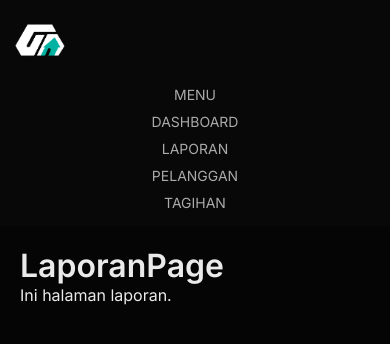
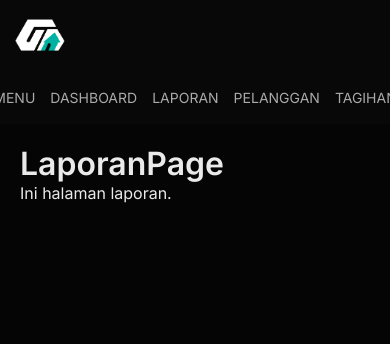
Before and after one commit to Parieeel/web-tagihan-v2, a Flask app: page /laporan in a window 390 px wide. Shown: the top 344 px of the page. Run offline with Flask 3, Linux system fonts and the light colour scheme.

Commit message:
Implement mobile styles for sidebar navigation
Add mobile styles for horizontal sidebar menu.

```diff
--- a/static/ui.css
+++ b/static/ui.css
@@ -363,3 +363,35 @@ margin-top: 20px;
 .main {
   padding: 20px;
 }
+
+/* ===========================
+   MOBILE HORIZONTAL MENU
+=========================== */
+
+@media (max-width: 768px) {
+
+  .sidebar {
+    width: 100%;
+    padding: 10px 15px;
+    overflow-x: auto;        /* bisa scroll ke samping */
+  }
+
+  .sidebar nav {
+    display: flex;
+    flex-direction: row;     /* tetap horizontal */
+    gap: 15px;
+    white-space: nowrap;     /* cegah turun baris */
+  }
+
+  .sidebar a {
+    margin: 0;
+    font-size: 14px;
+    line-height: normal;
+    padding: 8px 0;
+  }
+
+}
+
+.sidebar::-webkit-scrollbar {
+  display: none;
+}
```
